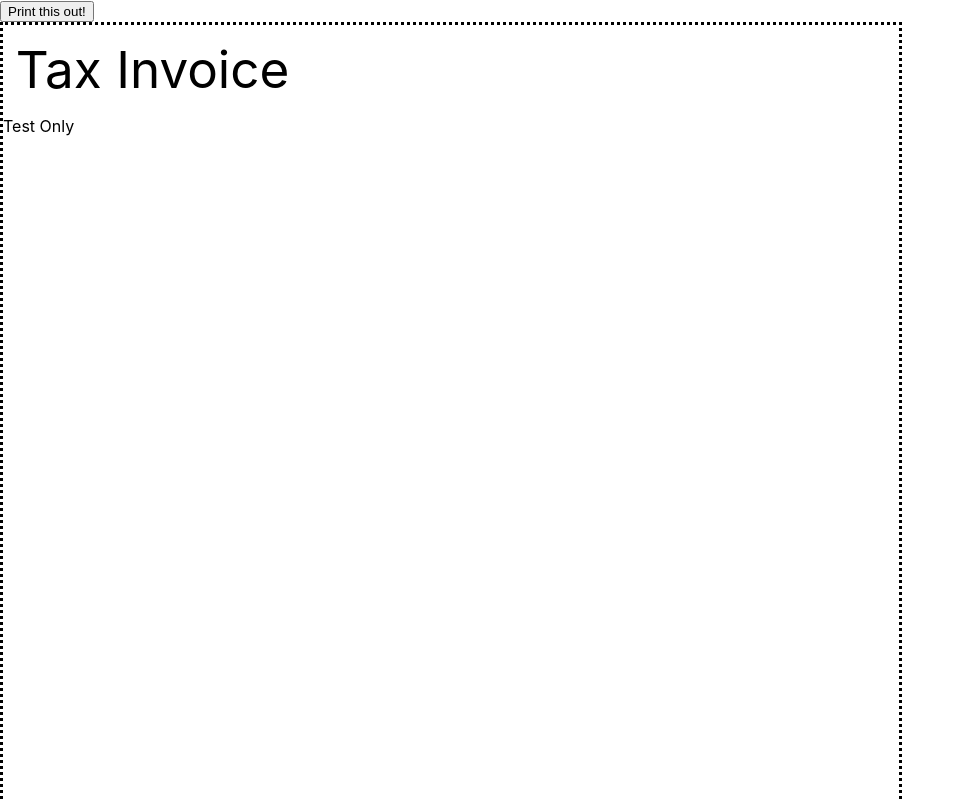
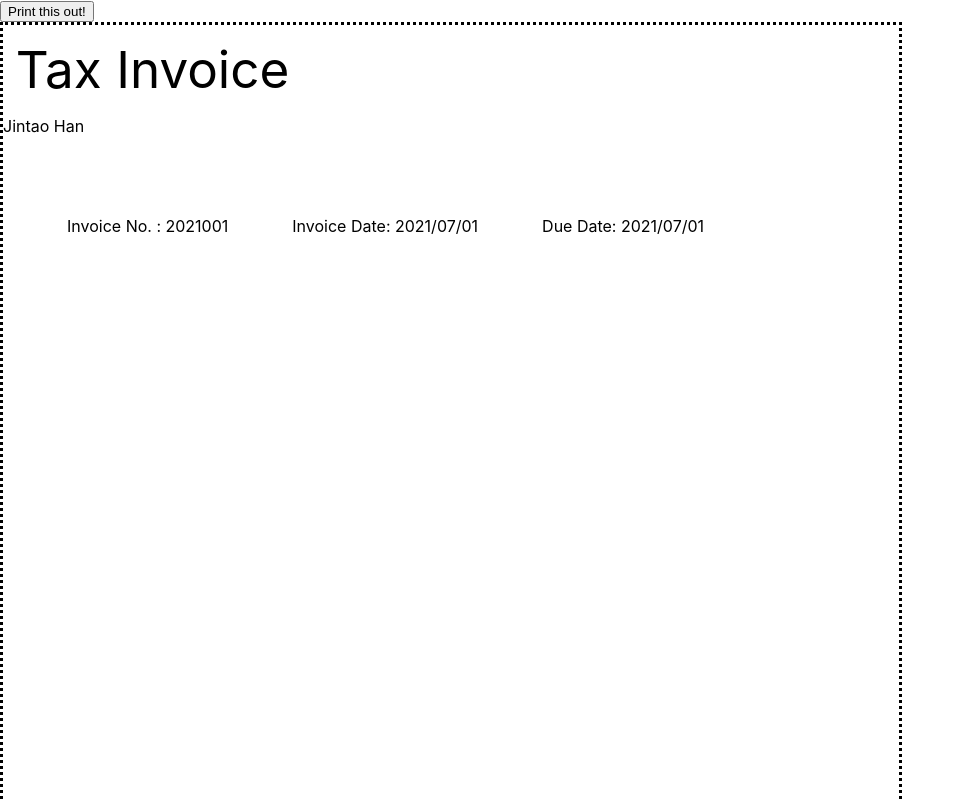
Before and after one commit to ArvinJ-H/invoice_template_react, a React (Create React App) app: page / in a window 1280 px wide. Shown: the top 800 px of the page, without its empty margins (0-965 px from the left). Built offline with nearby package versions, Linux system fonts and the light colour scheme.

Commit message:
add invoice date info

```diff
--- a/src/component/companyName.jsx
+++ b/src/component/companyName.jsx
@@ -1,8 +1,6 @@
-import React from 'react'
+import React from "react";
 
-function companyName(){
-    return(
-        <div><p>Test Only</p></div>
-    )
+function companyName() {
+  return <p>Jintao Han</p>;
 }
 export default companyName;
--- a/src/component/download.jsx
+++ b/src/component/download.jsx
@@ -11,8 +11,9 @@ function App() {
   return (
     <div>
       <button onClick={handlePrint}>Print this out!</button>
-
-      <PDF ref={componentRef} />
+        <div className="page">
+        <PDF ref={componentRef} />
+        </div>
     </div>
   );
 }
--- a/src/component/dueDate.jsx
+++ b/src/component/dueDate.jsx
@@ -0,0 +1,12 @@
+import React from "react";
+
+function dueDate() {
+  return (
+    <div className="invoice">
+      <p>Due Date:&nbsp;</p>
+      <p>2021/07/01</p>
+    </div>
+  );
+}
+
+export default dueDate;
--- a/src/component/invoiceDate.jsx
+++ b/src/component/invoiceDate.jsx
@@ -0,0 +1,12 @@
+import React from "react";
+
+function invoiceDate() {
+  return (
+    <div className="invoice">
+      <p>Invoice Date:&nbsp;</p>
+      <p>2021/07/01</p>
+    </div>
+  );
+}
+
+export default invoiceDate;
--- a/src/component/invoiceNo.jsx
+++ b/src/component/invoiceNo.jsx
@@ -0,0 +1,12 @@
+import React from "react";
+
+function invoiceNo() {
+  return (
+    <div className="invoice">
+      <p>Invoice No. :&nbsp;</p>
+      <p>2021001</p>
+    </div>
+  );
+}
+
+export default invoiceNo;
--- a/src/component/pdf.jsx
+++ b/src/component/pdf.jsx
@@ -1,26 +1,23 @@
 import React from "react";
 
 import CompanyName from "./companyName";
-import Title from './title'
+import Title from "./title";
+import InvoiceNo from "./invoiceNo";
+import InvoiceDate from "./invoiceDate";
+import DueDate from "./dueDate";
 
-import '../style/style.scss';
+import "../style/style.scss";
 class Document extends React.Component {
   render() {
-
-    const page ={
-      borderStyle: "dotted",
-      aspectRatio : "9/16",
-      width : "70%"
-    }
-
-    const test ={
-      color : "red"
-    }
-
     return (
-      <div style ={page}>
+      <div>
         <Title />
         <CompanyName />
+        <div className="invoice">
+          <InvoiceNo />
+          <InvoiceDate />
+          <DueDate />
+        </div>
       </div>
     );
   }
--- a/src/component/title.jsx
+++ b/src/component/title.jsx
@@ -1,11 +1,7 @@
 import React from "react";
 
-const Title = () => {
-  return (
-    <div>
-      <p className="title">Tax Invoice</p>
-    </div>
-  );
-};
+function Title() {
+  return <p className="title">Tax Invoice</p>;
+}
 
 export default Title;
--- a/src/style/style.scss
+++ b/src/style/style.scss
@@ -2,3 +2,13 @@
     font-size: 4vw;
     margin: 1vw;
 }
+.page{
+    border-style: dotted;
+    aspect-ratio: 9/16;
+    width: 70%;
+}
+
+.invoice{
+    display: flex;
+    margin: 2.5vw;
+}
```
